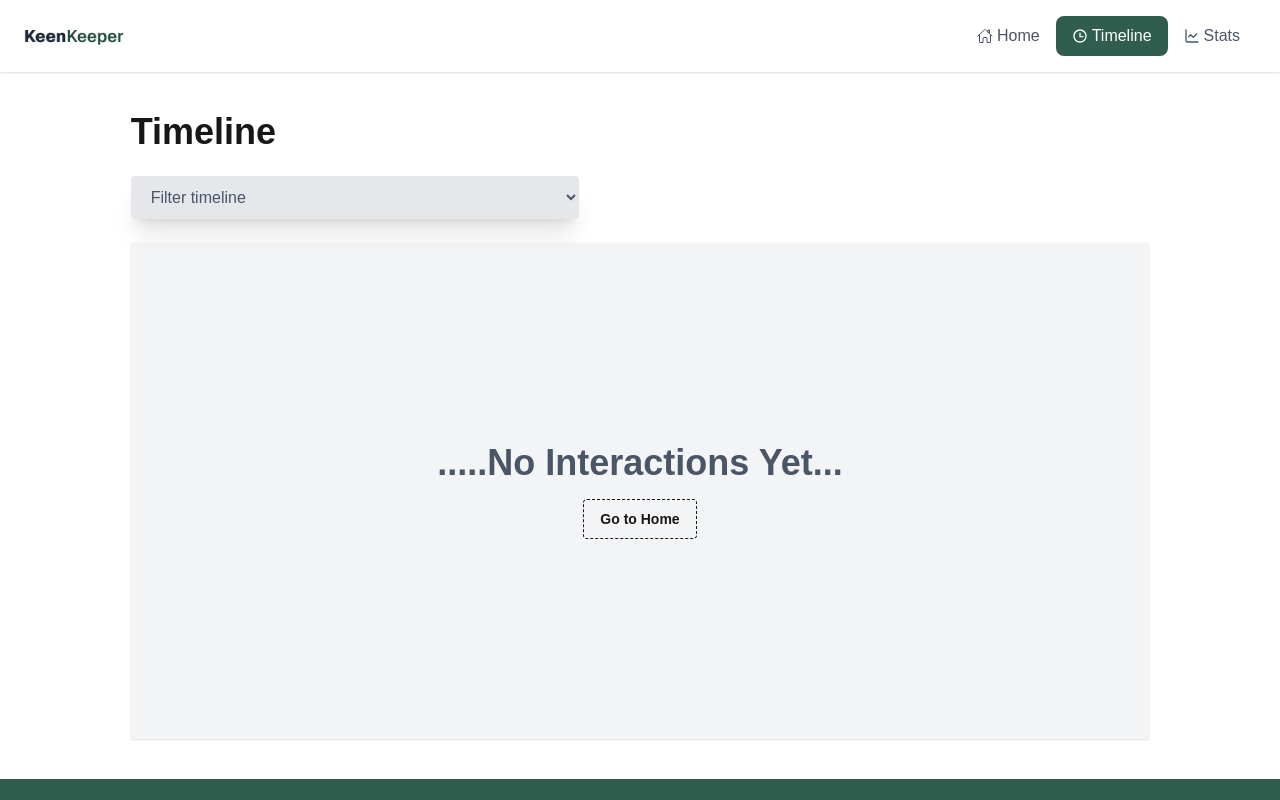
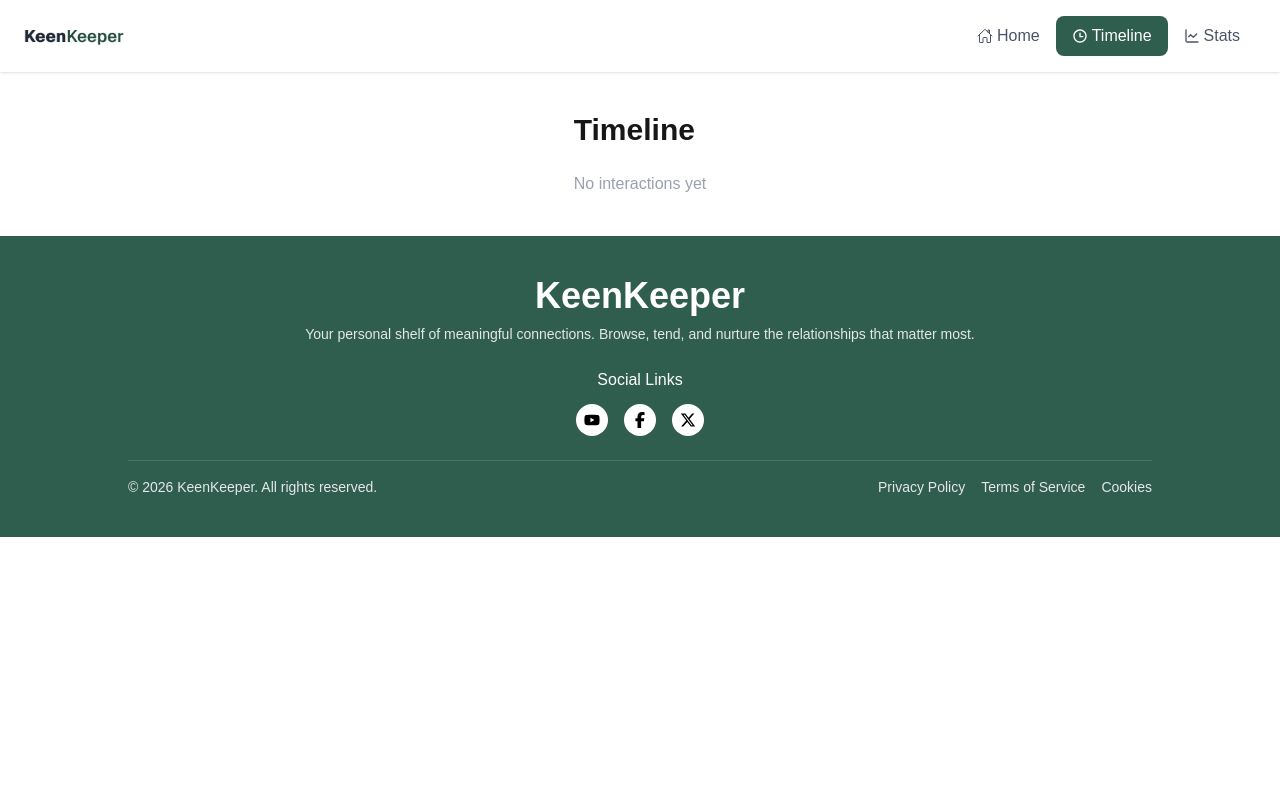
Before and after one commit to Mehedi-H-Sourov/keen-keeper-a7, a Next.js app: page /timeline in a window 1280 px wide. Shown: the top 800 px of the page. Built offline with nearby package versions, Linux system fonts and the light colour scheme.

Commit message:
clien-server issue fixed for timeline

```diff
--- a/src/app/timeline/page.jsx
+++ b/src/app/timeline/page.jsx
@@ -1,100 +1,17 @@
-"use client";
+import TimelineList from "@/components/TimelineList";
 
-import { useEffect, useState } from "react";
-import { FcVideoCall } from "react-icons/fc";
-import { HiOutlineChatBubbleBottomCenterText } from "react-icons/hi2";
-import { MdWifiCalling3 } from "react-icons/md";
-import { RiArrowDropDownLine } from "react-icons/ri";
+const page = () => {
+  return (
+    <div className="max-w-7xl mx-auto px-6 py-10">
 
+      <h1 className="text-3xl font-bold mb-6">
+        Timeline
+      </h1>
 
+      <TimelineList />
 
-
-const TimelinePage = () => {
-  const [timeline, setTimeline] = useState([]);
-
-  useEffect(() => {
-    const data = JSON.parse(localStorage.getItem("timeline")) || [];
-    setTimeline(data);
-
-  }, []);
-
-  const [filter, setFilter] = useState("All");
-  const [open, setOpen] = useState(false);
-
-  const filteredTimeline = filter === "All" ? timeline : timeline.filter((item) => item.type === filter);
-
-  return (
-    <div className="w-10/12 mx-auto px-6 py-10">
-
-      <h1 className="text-4xl font-bold mb-6">Timeline</h1>
-
-      <div className="mb-6">
-          <div className="relative w-full max-w-md">
-
-    <select
-      value={filter}
-      onChange={(e) => setFilter(e.target.value)}
-      className="w-full  bg-gray-200 rounded px-4 py-3 text-gray-600 shadow-xl "
-    >
-      <option value="All">Filter timeline</option>
-      <option value="Call">Call</option>
-      <option value="Text">Text</option>
-      <option value="Video">Video</option>
-    </select>
-
-
-    <div className="absolute right-4 top-1/2 -translate-y-1/2 text-gray-400 pointer-events-none">
-      <RiArrowDropDownLine className="p-2"/>
-    </div>
-
-  </div>
-      </div>
-
-      {timeline.length === 0 ? (
-        <div className="bg-gray-100 shadow p-50 text-center space-y-4">
-          <h2 className="text-4xl font-bold text-gray-600">.....No Interactions Yet...</h2>
-          <button href="/" className="btn btn-dash">Go to Home</button>
-        </div>
-      ) : (
-        <div>
-          {filteredTimeline.map((item) => (
-
-    <div key={item.id} className="bg-white p-4 gap-150 rounded shadow-sm flex justify-between items-center mt-3">
-
-
-      <div className="flex gap-4 items-center">
-    <div className="text-xl text-gray-600 ">
-  {item.type === "Call" && <MdWifiCalling3 size={40} />}
-  {item.type === "Text" && <HiOutlineChatBubbleBottomCenterText size={40} />}
-  {item.type === "Video" && <FcVideoCall size={40} />}
-</div>
-       <div>
-         <p className="font-semibold text-gray-800">
-          {item.type} with {item.name}
-        </p>
-        <p className="text-sm text-gray-500">
-          {new Date(item.date).toLocaleString()}
-        </p>
-       </div>
-      </div>
-
-      <span
-        className={`text-xs px-3 py-1 rounded-full ${
-          item.type === "Call"
-            ? "bg-green-100 text-green-700"
-            : item.type === "Text"
-            ? "bg-blue-100 text-blue-700"
-            : "bg-purple-100 text-purple-700"
-        }`}
-      >
-        {item.type}
-      </span>
-    </div>
-          ))}
-        </div>
-      )}
     </div>
   );
 };
 
-export default TimelinePage;
+export default page;
--- /dev/null
+++ b/src/components/TimelineList.jsx
@@ -0,0 +1,104 @@
+"use client";
+
+import { useTimeline } from "@/components/TimelineContext";
+import { useEffect, useState } from "react";
+import { FcVideoCall } from "react-icons/fc";
+import { HiOutlineChatBubbleBottomCenterText } from "react-icons/hi2";
+import { MdWifiCalling3 } from "react-icons/md";
+import { RiArrowDropDownLine } from "react-icons/ri";
+
+const TimelineList = () => {
+  const { timeline } = useTimeline();
+
+      useEffect(() => {
+        const data = JSON.parse(localStorage.getItem("timeline")) || [];
+
+
+      }, []);
+
+      const [filter, setFilter] = useState("All");
+      const [open, setOpen] = useState(false);
+
+      const filteredTimeline = filter === "All" ? timeline : timeline.filter((item) => item.type === filter);
+
+  if (timeline.length === 0) {
+    return <p className="text-gray-400">No interactions yet</p>;
+  }
+
+
+      return (
+        <div className="px-6 py-10">
+
+          <h1 className="text-4xl font-bold mb-6">Timeline</h1>
+
+          <div className="mb-6">
+              <div className="relative w-full max-w-md">
+
+        <select
+          value={filter}
+          onChange={(e) => setFilter(e.target.value)}
+          className="w-full  bg-gray-200 rounded px-4 py-3 text-gray-600 shadow-xl "
+        >
+          <option value="All">Filter timeline</option>
+          <option value="Call">Call</option>
+          <option value="Text">Text</option>
+          <option value="Video">Video</option>
+        </select>
+
+
+        <div className="absolute right-4 top-1/2 -translate-y-1/2 text-gray-400 pointer-events-none">
+          <RiArrowDropDownLine className="p-2"/>
+        </div>
+
+      </div>
+          </div>
+
+          {timeline.length === 0 ? (
+            <div className="bg-gray-100 shadow p-50 text-center space-y-4">
+              <h2 className="text-4xl font-bold text-gray-600">.....No Interactions Yet...</h2>
+              <button href="/" className="btn btn-dash">Go to Home</button>
+            </div>
+          ) : (
+            <div>
+              {filteredTimeline.map((item) => (
+
+        <div key={item.id} className="bg-white p-4 gap-150 rounded shadow-sm flex justify-between items-center mt-3">
+
+
+          <div className=" flex gap-2 items-center">
+        <div className="text-xl text-gray-600 ">
+      {item.type === "Call" && <MdWifiCalling3 size={40} />}
+      {item.type === "Text" && <HiOutlineChatBubbleBottomCenterText size={40} />}
+      {item.type === "Video" && <FcVideoCall size={40} />}
+    </div>
+           <div >
+             <p className="font-semibold text-gray-800">
+              {item.type} with {item.name}
+            </p>
+            <p className="text-sm text-gray-500">
+              {new Date(item.date).toLocaleString()}
+            </p>
+           </div>
+          </div>
+
+          <span
+            className={`text-xs px-3 py-1 rounded-full ${
+              item.type === "Call"
+                ? "bg-green-100 text-green-700"
+                : item.type === "Text"
+                ? "bg-blue-100 text-blue-700"
+                : "bg-purple-100 text-purple-700"
+            }`}
+          >
+            {item.type}
+          </span>
+        </div>
+              ))}
+            </div>
+          )}
+        </div>
+      );
+    };
+
+
+export default TimelineList;
```
